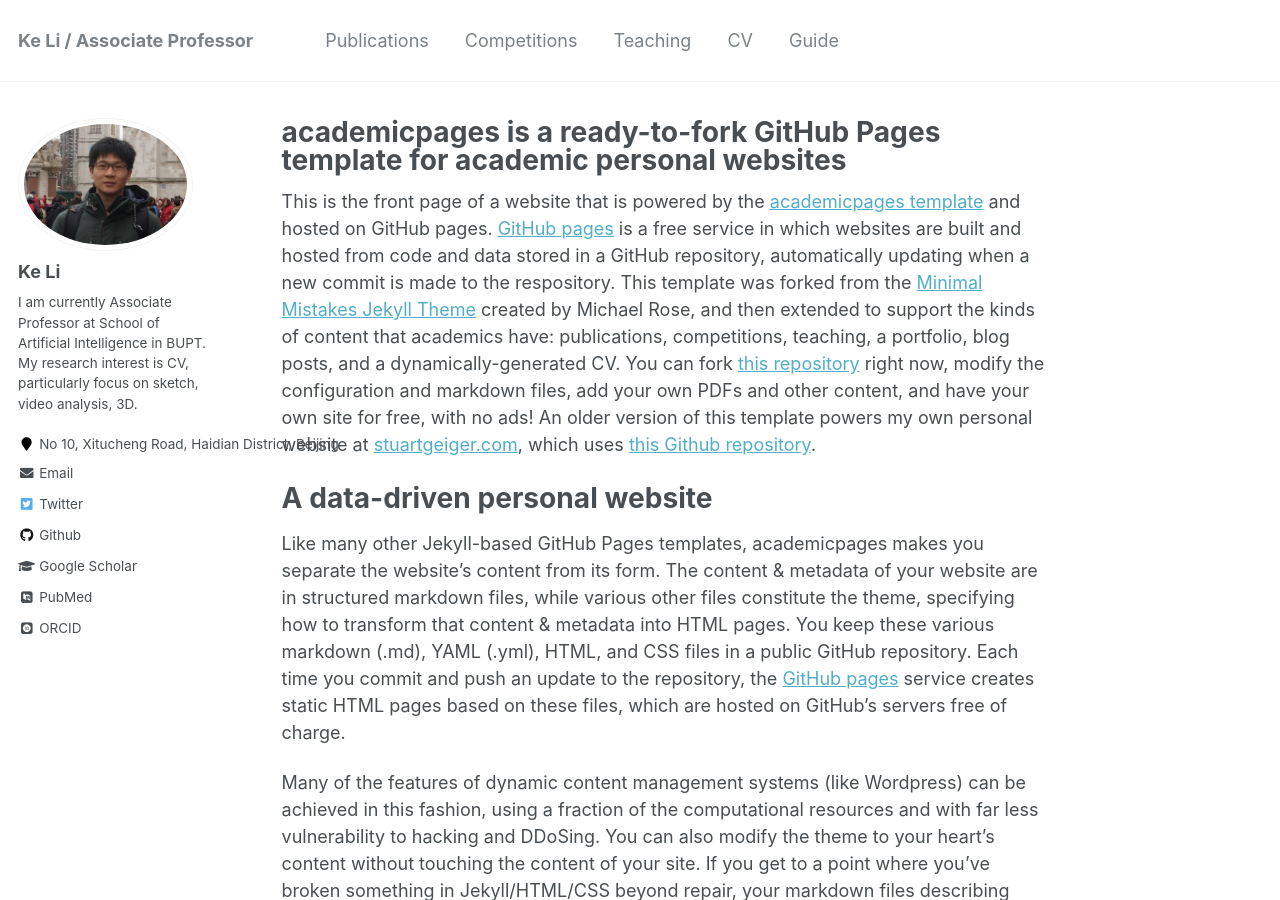
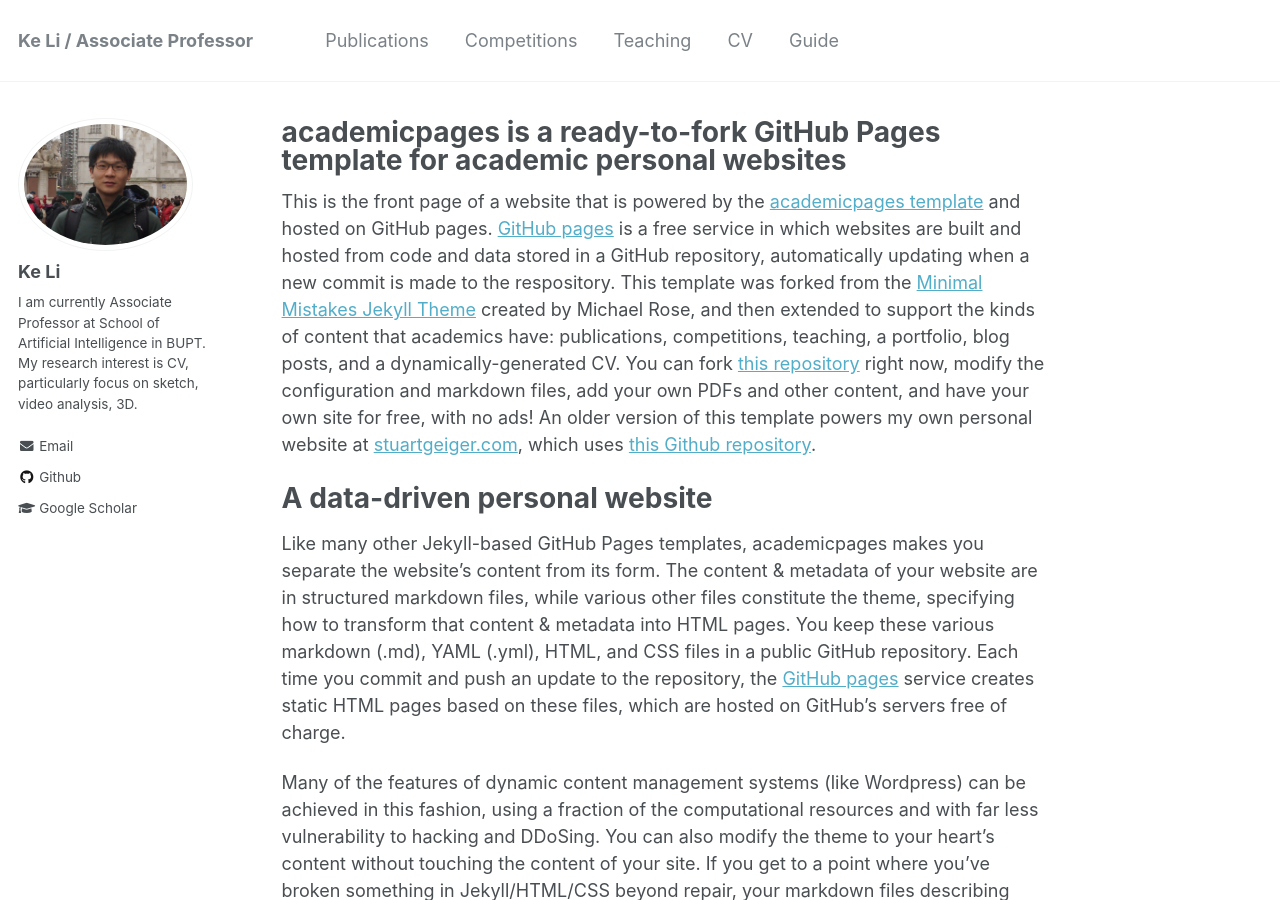
Before and after one commit to KeLi-SketchX/KeLi-SketchX.github.io, a Jekyll site: the page built from _pages/about.md, in a window 1280 px wide and 900 px high. Built offline with Jekyll 4.4.1, drawn with Linux system fonts in a browser that asks for light colours; some web fonts are replaced; part of the change alters nothing that is shown.

Commit message:
delete inf

```diff
--- a/_config.yml
+++ b/_config.yml
@@ -83,9 +83,9 @@ author:
   name             : Ke Li
   avatar           : profile.png
   bio              : I am currently Associate Professor at School of Artificial Intelligence in BUPT. My research interest is CV, particularly focus on sketch, video analysis, 3D.
-  location         : "No 10, Xitucheng Road, Haidian District, Beijing"
+  location         :
   employer         :
-  pubmed           : "https://www.ncbi.nlm.nih.gov/pubmed/?term=john+snow"
+  pubmed           :
   googlescholar    : https://scholar.google.com/citations?user=KZOFaz4AAAAJ&hl=en
   email            : like1990@bupt.edu.cn
   researchgate     :
@@ -100,16 +100,16 @@ author:
   google_plus      :
   keybase          :
   instagram        :
-  impactstory      : #"https://profiles.impactstory.org/u/xxxx-xxxx-xxxx-xxxx"
+  impactstory      :
   lastfm           :
   linkedin         :
-  orcid            : "http://orcid.org/yourorcidurl"
+  orcid            :
   pinterest        :
   soundcloud       :
-  stackoverflow    : # http://stackoverflow.com/users/123456/username
+  stackoverflow    :
   steam            :
   tumblr           :
-  twitter          : "replacethistwitterhandle"
+  twitter          :
   vine             :
   weibo            :
   xing             :
```
